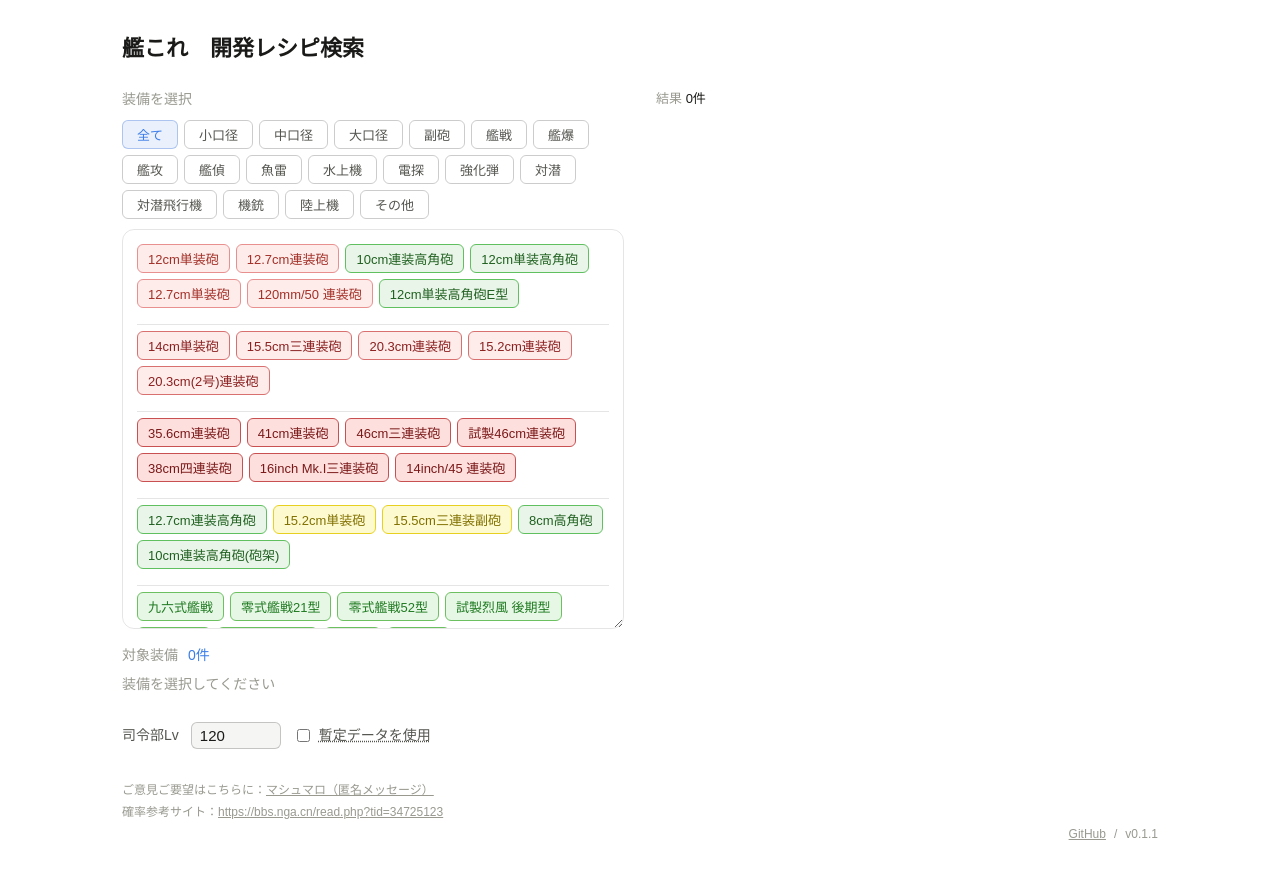
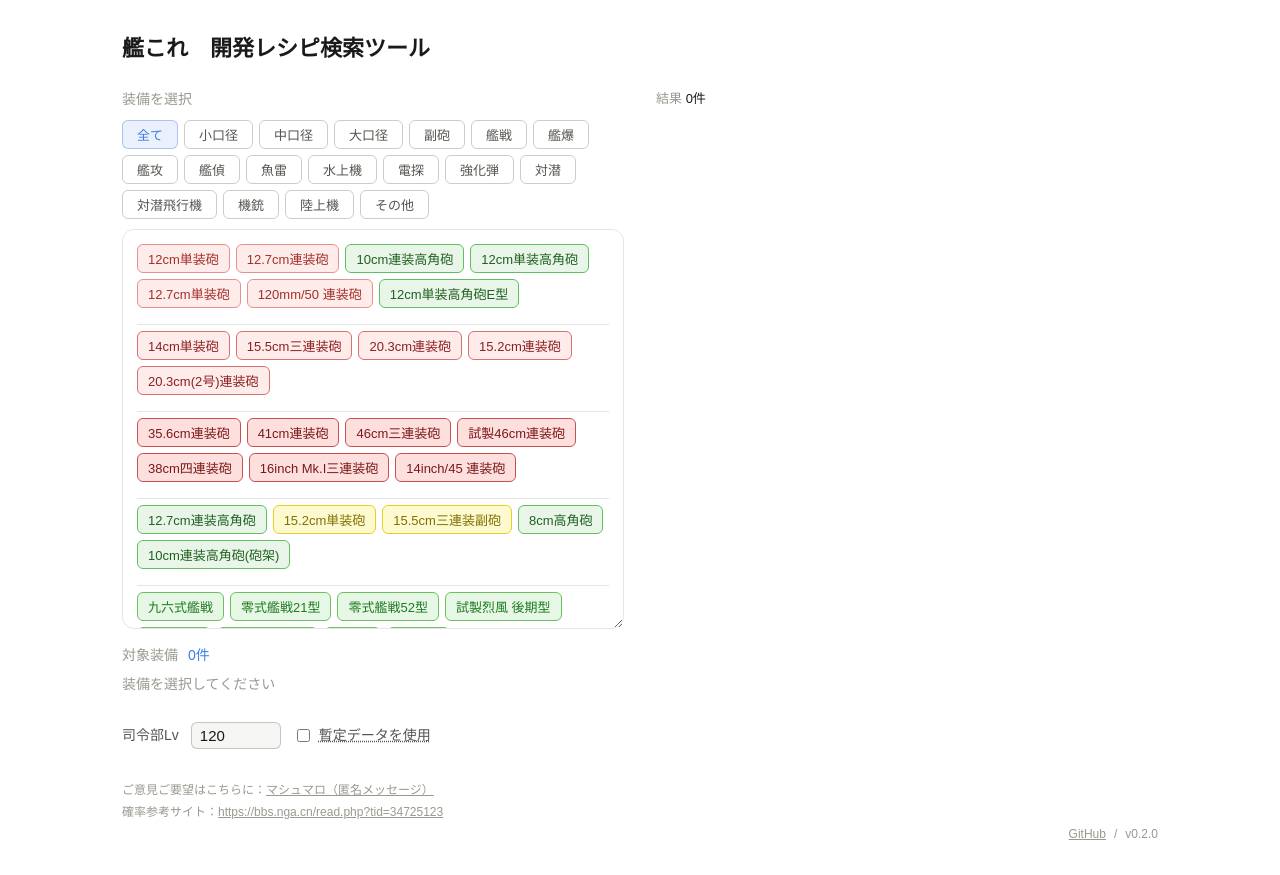
Before and after one commit to iora339/kc-dev-gen, a React (Vite) app: page / in a window 1280 px wide. Built offline with nearby package versions, Linux system fonts and the light colour scheme.

Commit message:
サイト名刷新、フッターバージョン更新（v0.2.0）

```diff
--- a/index.html
+++ b/index.html
@@ -5,12 +5,12 @@
     <meta name="viewport" content="width=device-width, initial-scale=1.0" />
     <link rel="icon" type="image/png" href="/favicon.png" />
 
-    <title>艦これ　開発レシピ検索</title>
+    <title>艦これ　開発レシピ検索ツール</title>
     <meta name="description" content="「艦これ」の装備開発レシピ検索ツールです。目当ての装備を選ぶと、開発できる秘書艦・投入資源の組み合わせを資材消費が少ない順に表示します。複数の装備を選択し最適なレシピを探すこともできます。" />
     <link rel="canonical" href="https://iora339.github.io/kc-dev-gen/" />
     <meta name="google-site-verification" content="eay_FJ4MMPWlBvnJWX3USnDPm6i3_xOoAnPixOgs4rE" />
 
-    <meta property="og:title" content="艦これ　開発レシピ検索" />
+    <meta property="og:title" content="艦これ　開発レシピ検索ツール" />
     <meta property="og:description" content="目当ての装備を開発するのに最適なレシピを検索できます。" />
     <meta property="og:type" content="website" />
     <meta property="og:url" content="https://iora339.github.io/kc-dev-gen/" />
--- a/src/App.tsx
+++ b/src/App.tsx
@@ -165,7 +165,7 @@ export default function App() {
 
   return (
     <div style={{ padding: "2rem", fontFamily: "var(--font-sans)", maxWidth: 1100, margin: "0 auto", minHeight: "100vh", boxSizing: "border-box", display: "flex", flexDirection: "column" }}>
-      <h1 style={{ fontSize: 22, fontWeight: 600, color: "var(--text-primary)", margin: "0 0 1.5rem" }}>艦これ　開発レシピ検索</h1>
+      <h1 style={{ fontSize: 22, fontWeight: 600, color: "var(--text-primary)", margin: "0 0 1.5rem" }}>艦これ　開発レシピ検索ツール</h1>
       <div className="main-grid" style={{ display: "grid", gap: "2rem", alignItems: "start" }}>
         <div>
           <EquipmentSelector
@@ -302,7 +302,7 @@ export default function App() {
         <p style={{ margin: 0, display: "flex", justifyContent: "flex-end", alignItems: "center", gap: 8 }}>
           <a href="https://github.com/iora339/kc-dev-gen" target="_blank" rel="noopener noreferrer" style={{ color: "inherit" }}>GitHub</a>
           <span style={{ color: "var(--text-muted)" }}>/</span>
-          <span>v0.1.1</span>
+          <span>v0.2.0</span>
         </p>
       </footer>
     </div>
```
Also changed, not shown: public/card.png.
